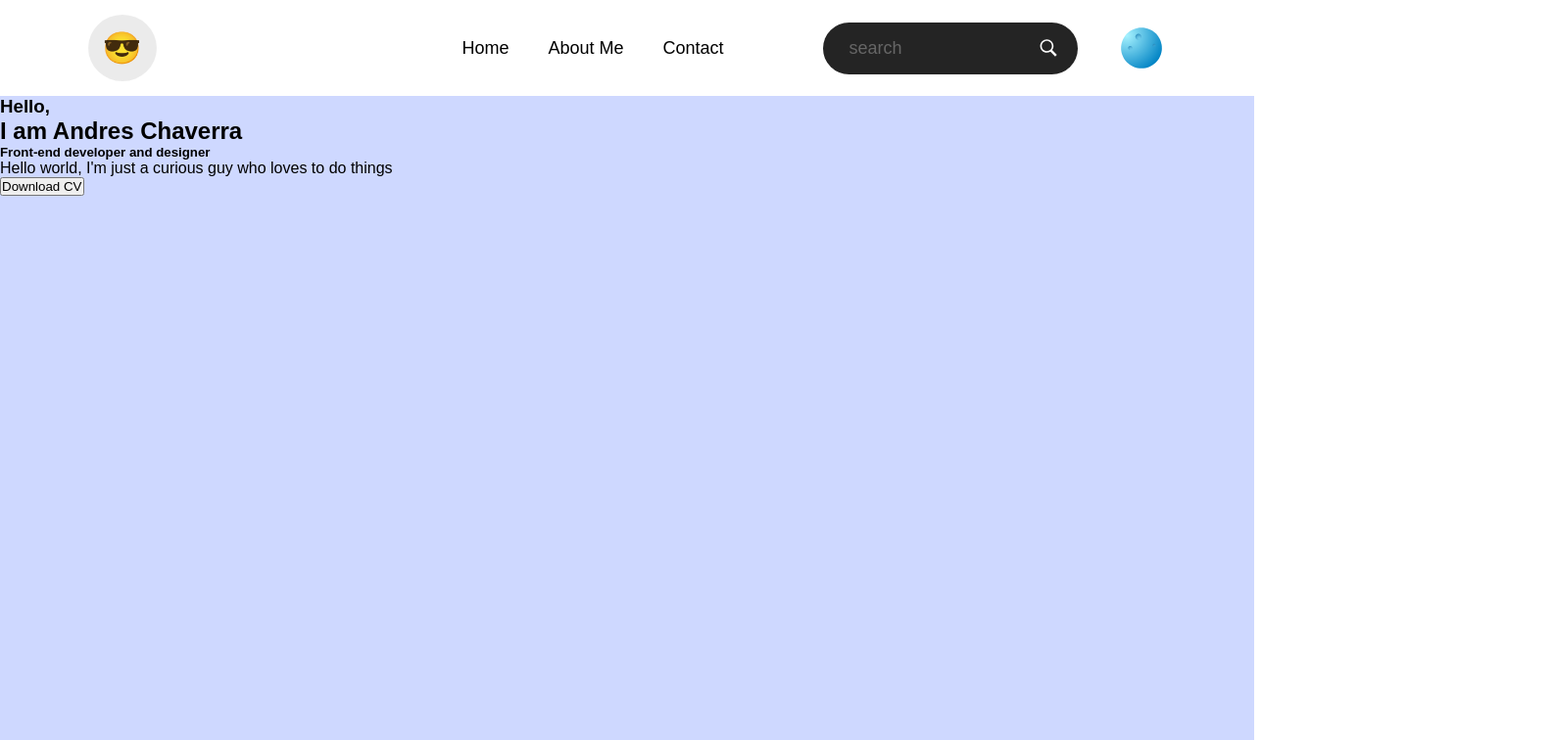
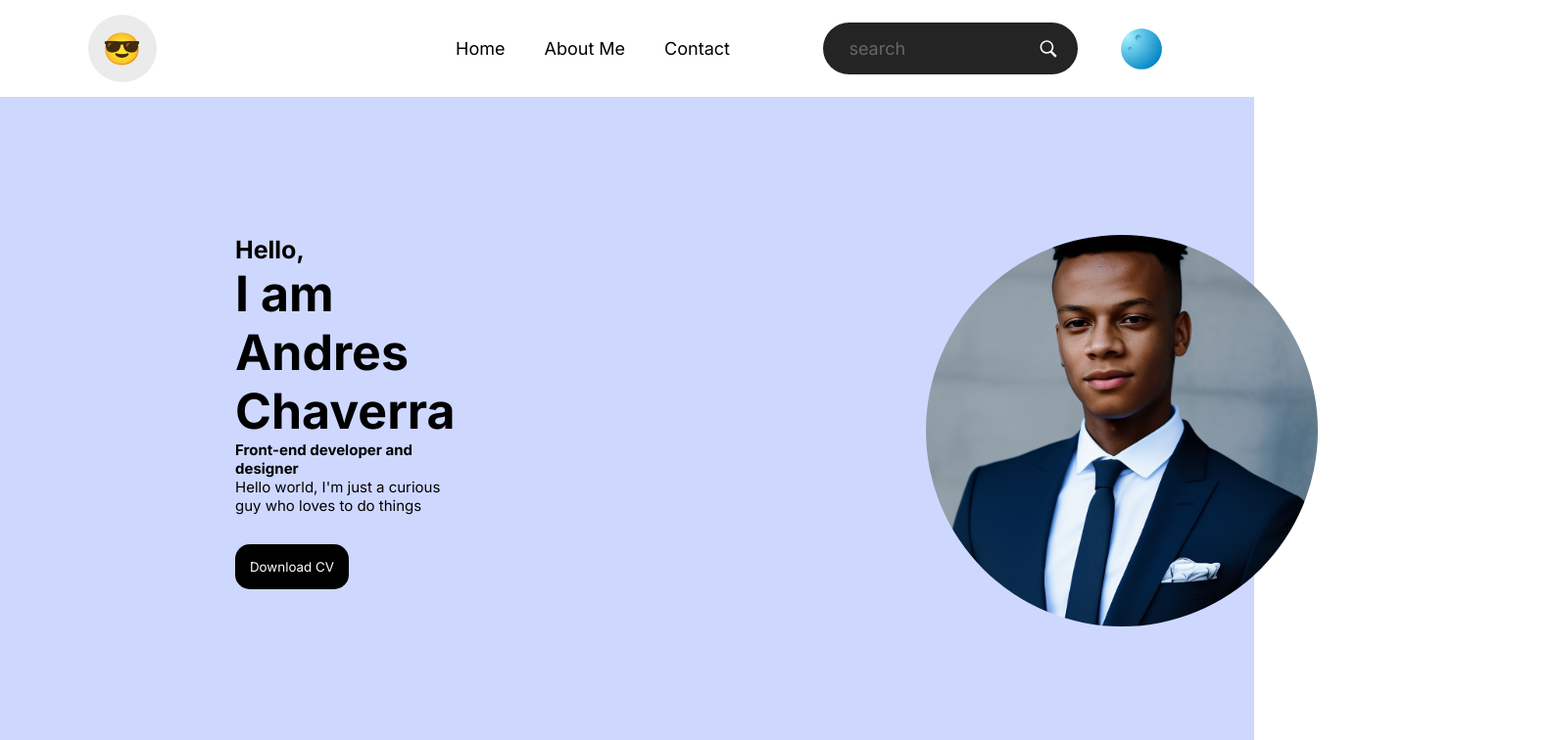
Before and after one commit to Andrew-cx8/my-react-portfolio, a React (Vite) app: page / in a window 1280 px wide. Shown: the top 756 px of the page at 98% size, 1585 px wide, since content can reach past the window. Built offline with nearby package versions, Linux system fonts and the light colour scheme.

Commit message:
CSS CV button

```diff
--- a/index.html
+++ b/index.html
@@ -4,6 +4,10 @@
     <meta charset="UTF-8" />
     <meta name="viewport" content="width=device-width, initial-scale=1.0" />
     <title>Portfolio</title>
+
+    <style>
+      @import url("https://fonts.googleapis.com/css2?family=Inter:wght@100..900&display=swap");
+    </style>
   </head>
   <body>
     <div id="root"></div>
--- /dev/null
+++ b/src/App.css
@@ -0,0 +1,4 @@
+.presentation{
+    display: flex;
+    justify-content: space-between;
+}
--- a/src/App.jsx
+++ b/src/App.jsx
@@ -1,15 +1,20 @@
 import React, { useState } from "react";
 import Navbar from "./components/Navbar/Navbar";
 import Header from "./components/Header/Header";
+import Profile from "./components/Header/Profile";
+import "./App.css";
 
 const App = () => {
   const [theme, setTheme] = useState("light");
 
   return (
-    <div className={`container ${theme}`}>
+    <main className={`container ${theme}`}>
       <Navbar theme={theme} setTheme={setTheme} />
-      <Header />
-    </div>
+      <main className="presentation">
+        <Header />
+        <Profile />
+      </main>
+    </main>
   );
 };
 
--- a/src/components/Header/Header.css
+++ b/src/components/Header/Header.css
@@ -0,0 +1,30 @@
+.hi{
+    margin: 30vh;
+}
+
+.hi h3{
+    font-size: 25px;
+}
+
+.hi h1{
+    font-size: 50px;
+}
+
+.hi h5{
+        font-size: 15px;
+}
+
+.hi p{
+        font-size: 15px;
+}
+
+button{
+    color: white;
+    background: black;
+    padding: 15px;
+    margin: 30px 0px;
+    border-radius: 15px;
+    border-style: none;
+    cursor: pointer;
+
+}
--- /dev/null
+++ b/src/components/Header/Profile.css
@@ -0,0 +1,8 @@
+#pfp{
+    max-width: 400px;
+    max-height: 400px;
+    object-fit: cover;
+    aspect-ratio: 1/1;
+    border-radius: 100%;
+    margin: 30vh;
+}
--- /dev/null
+++ b/src/components/Header/Profile.jsx
@@ -0,0 +1,13 @@
+import React from "react";
+import "./Profile.css";
+import photo from "../../assets/Profile.png";
+
+function Profile() {
+  return (
+    <div className="photo">
+      <img id="pfp" src={photo} alt="" srcset="" />
+    </div>
+  );
+}
+
+export default Profile;
--- a/src/components/Navbar/Navbar.css
+++ b/src/components/Navbar/Navbar.css
@@ -1,4 +1,5 @@
 .navbar{
+    position: fixed;
     width: 100%;
     display: flex;
     align-items: center;
--- a/src/index.css
+++ b/src/index.css
@@ -2,7 +2,9 @@
   margin: 0;
   padding: 0;
   box-sizing: border-box;
-  font-family: sans-serif;
+  font-family: "Inter", sans-serif;
+  font-optical-sizing: auto;
+
 }
 
 .container{
```
